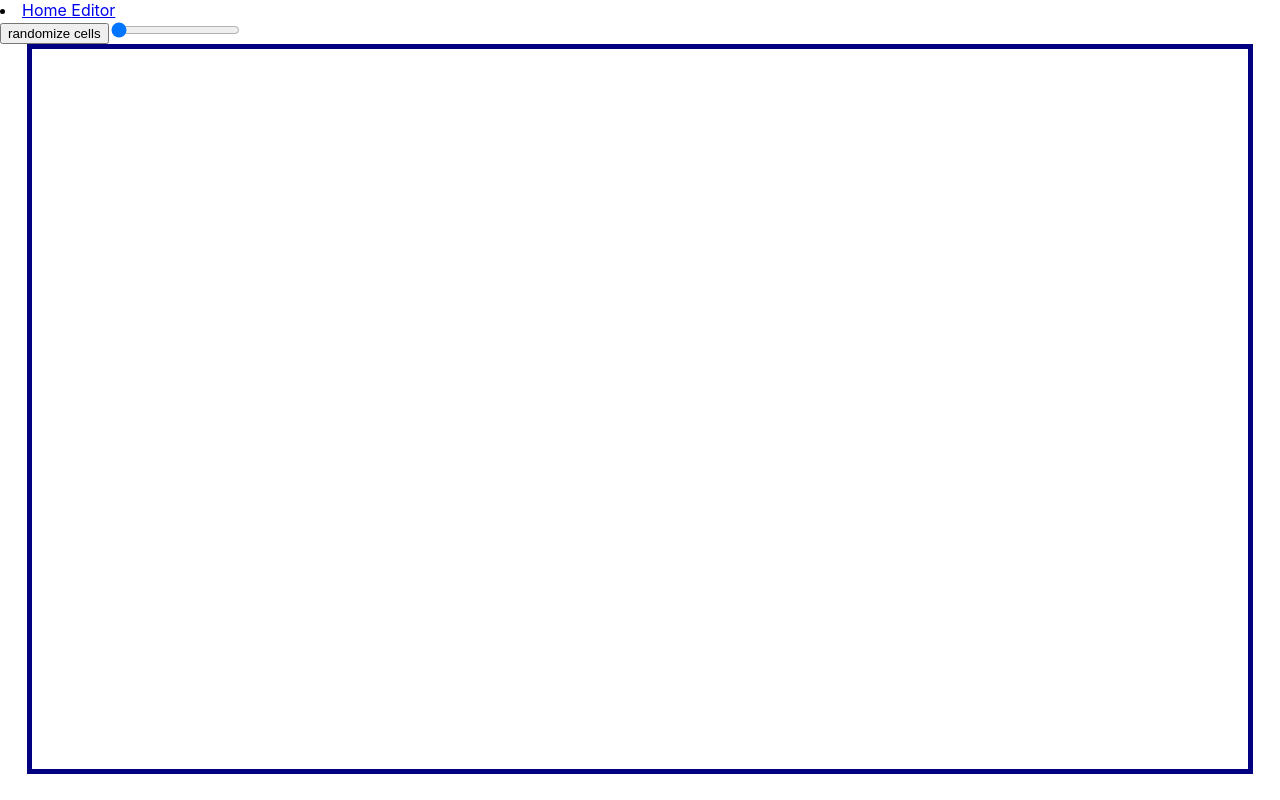
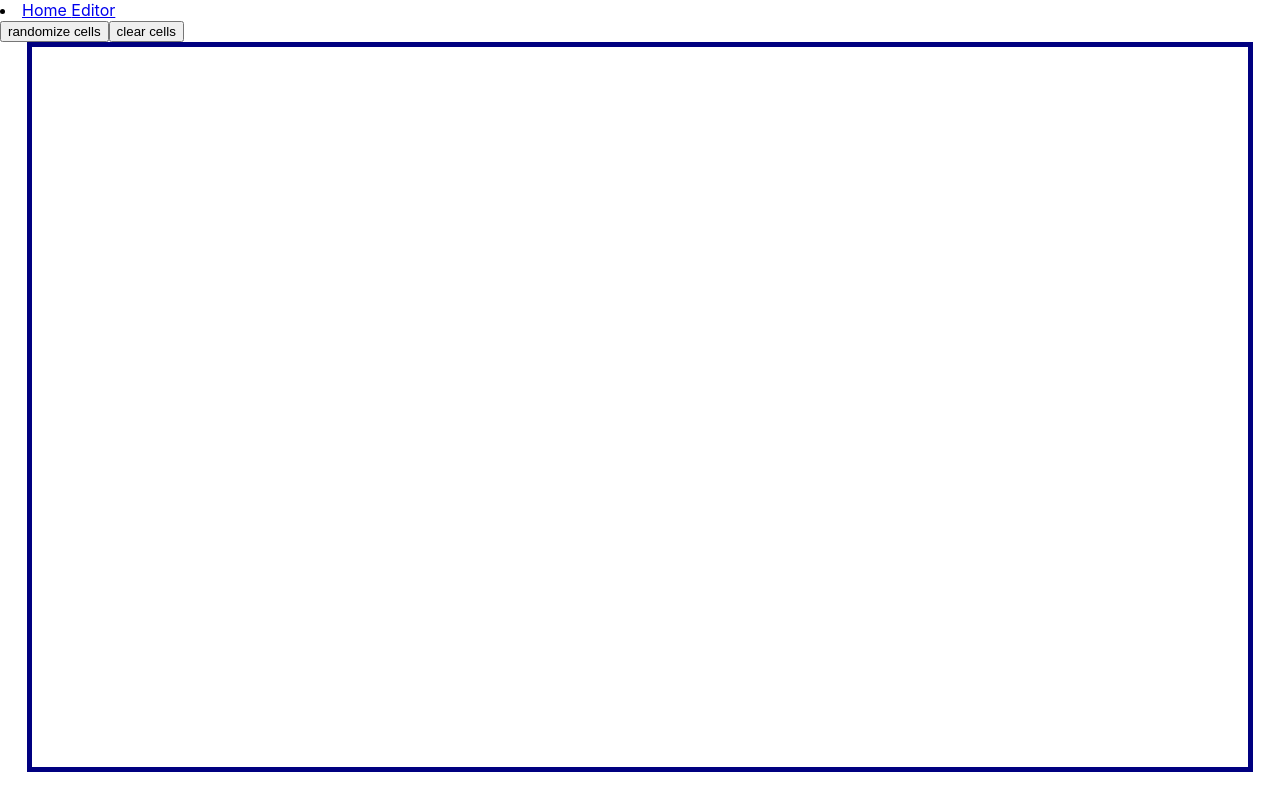
Before and after one commit to kr1s7ian/react-game-of-life-website, a React (Create React App) app: page /editor in a window 1280 px wide. Built offline with nearby package versions, Linux system fonts and the light colour scheme.

Commit message:
restructured

```diff
--- a/src/pages/editor_page.tsx
+++ b/src/pages/editor_page.tsx
@@ -2,17 +2,11 @@ import GridCanvas from "../components/grid_canvas";
 import { createGridContext, useGrid } from "../hooks/useGrid";
 
 export const EditorPage = () => {
-  const grid = useGrid(createGridContext(150, 150, false, 1));
+  const grid = useGrid(createGridContext(250, 250, false, 1));
   return (
     <div className="editor">
       <button onClick={grid.randomizeCells}>randomize cells</button>
-      <input
-        type="range"
-        value={grid.ctx.cellSize}
-        max={500}
-        min={1}
-        onChange={(event) => grid.setCellSize(Number(event.target.value))}
-      />
+      <button onClick={() => grid.fillCells(false)}>clear cells</button>
       <GridCanvas grid={grid} />
     </div>
   );
```
